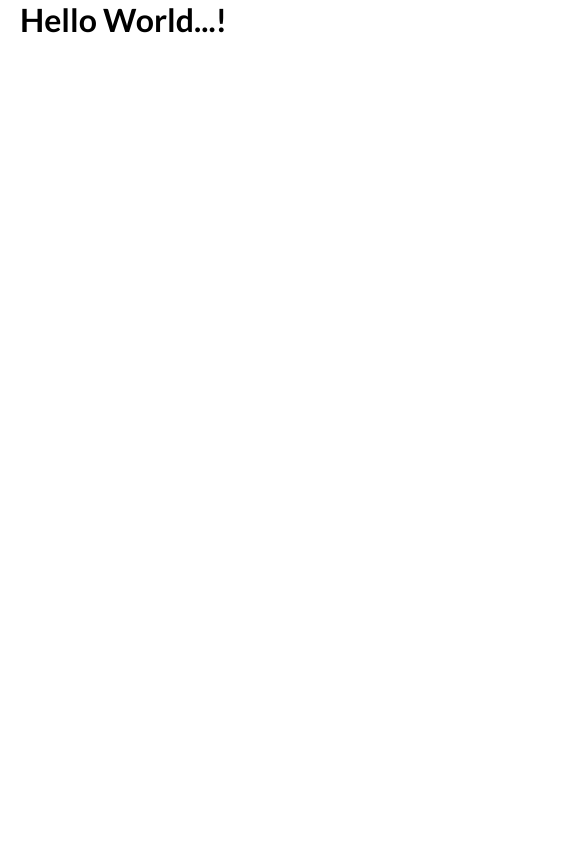
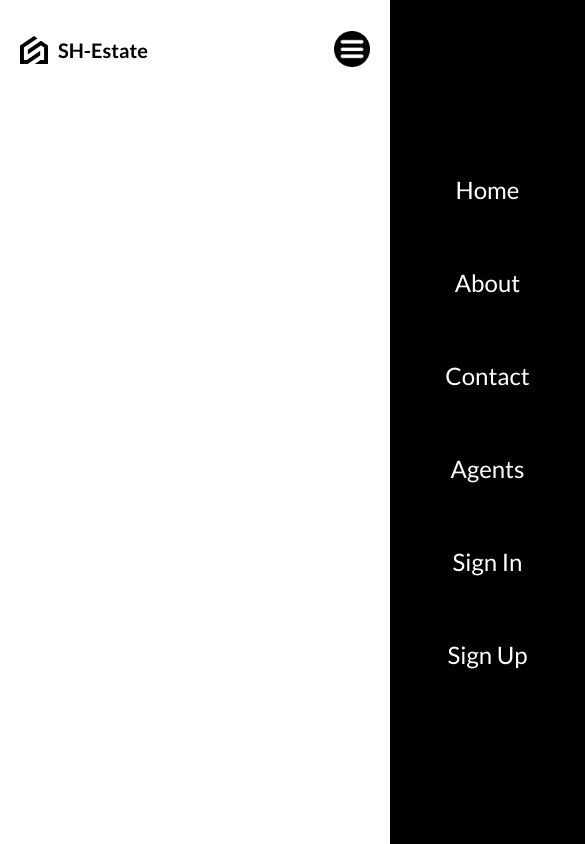
Before and after one commit to HadiKa47/SH-Estate, a React (Vite) app in the folder client/: page / in a window 390 px wide. Shown: the whole page, 585 px wide, since content can reach past the window. Built offline with nearby package versions, Linux system fonts and the light colour scheme.

Commit message:
React Responsive Navbar and Hamburger Menu Design

```diff
--- a/client/package.json
+++ b/client/package.json
@@ -12,6 +12,7 @@
   "dependencies": {
     "react": "^18.2.0",
     "react-dom": "^18.2.0",
+    "react-router-dom": "^6.23.1",
     "sass": "^1.77.6"
   },
   "devDependencies": {
--- a/client/src/App.jsx
+++ b/client/src/App.jsx
@@ -1,8 +1,9 @@
+import Navbar from "./components/navbar/Navbar";
 import "./layout.scss"
 export default function App() {
   return (
     <div className="layout">
-      <h1>Hello World...!</h1>
+      <Navbar />
     </div>
   );
 }
--- /dev/null
+++ b/client/src/components/navbar/Navbar.jsx
@@ -0,0 +1,43 @@
+import "./navbar.scss";
+import { useState } from "react";
+
+export default function Navbar() {
+  const [open, setOpen] = useState(false);
+
+  return (
+    <nav>
+      <div className="left">
+        <a href="/" className="logo">
+          <img src="/logo.png" alt="logo" />
+          <span>SH-Estate</span>
+        </a>
+        <a href="/">Home</a>
+        <a href="/">About</a>
+        <a href="/">Contact</a>
+        <a href="/">Agents</a>
+      </div>
+
+      <div className="right">
+        <a href="/">Sign In</a>
+        <a href="/" className="register">
+          Sign Up
+        </a>
+        <div className="menuIcon">
+          <img
+            src="/menu.png"
+            alt="menuIcon  "
+            onClick={() => setOpen((prev) => !prev)}
+          />
+        </div>
+        <div className={open ? "menu active" : "menu"}>
+          <a href="/">Home</a>
+          <a href="/">About</a>
+          <a href="/">Contact</a>
+          <a href="/">Agents</a>
+          <a href="/">Sign In</a>
+          <a href="/">Sign Up</a>
+        </div>
+      </div>
+    </nav>
+  );
+}
--- /dev/null
+++ b/client/src/components/navbar/navbar.scss
@@ -0,0 +1,111 @@
+@import "../../responsive.scss";
+
+nav {
+  height: 100px;
+  display: flex;
+  justify-content: space-between;
+  align-items: center;
+
+  a {
+    transition: all 0.4s ease;
+
+    @include sm {
+      display: none;
+    }
+
+    &:hover {
+      scale: 1.05;
+    }
+  }
+
+  .left {
+    flex: 3;
+    display: flex;
+    align-items: center;
+    gap: 50px;
+
+    .logo {
+      font-weight: bold;
+      font-size: 20px;
+      display: flex;
+      align-items: center;
+      gap: 10px;
+
+      img {
+        width: 28px;
+      }
+
+      span {
+        @include md {
+          display: none;
+        }
+
+        @include sm {
+          display: initial;
+        }
+      }
+    }
+  }
+  .right {
+    flex: 2;
+    display: flex;
+    align-items: center;
+    justify-content: flex-end;
+    background-color: #fcf5f3;
+    height: 100%;
+
+    @include md {
+      background-color: transparent;
+    }
+
+    a {
+      padding: 12px 24px;
+      margin: 20px;
+    }
+
+    .register {
+      background-color: #fece51;
+    }
+
+    .menuIcon {
+      display: none;
+      z-index: 999;
+
+      img {
+        width: 36px;
+        height: 36px;
+        cursor: pointer;
+      }
+
+      @include sm {
+        display: inline;
+      }
+    }
+
+    .menu {
+      position: absolute;
+      top: 0;
+      right: -50%;
+      background-color: black;
+      color: white;
+      height: 100vh;
+      width: 50%;
+      transition: all 1s ease;
+      display: flex;
+      flex-direction: column;
+      align-items: center;
+      justify-content: center;
+      font-size: 24px;
+
+      &.active {
+        right: 0;
+      }
+
+      @include sm {
+        a {
+          display: initial;
+        }
+      }
+    }
+  }
+}
```
Also changed, not shown: 1 other file (tests, documents, lock files or other folders).
